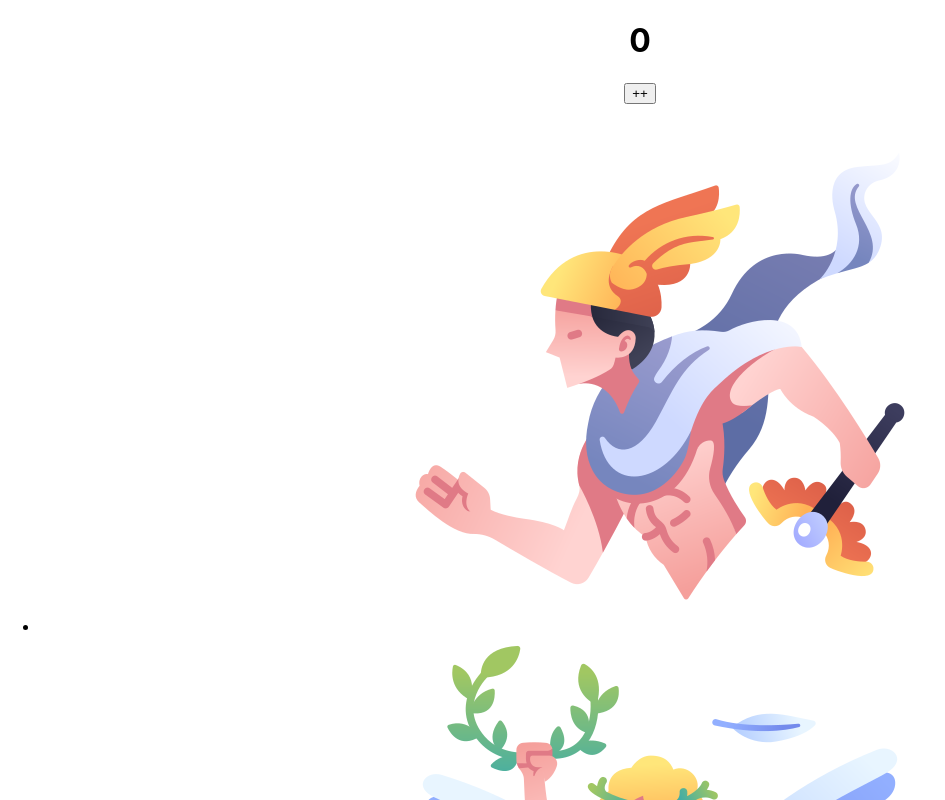
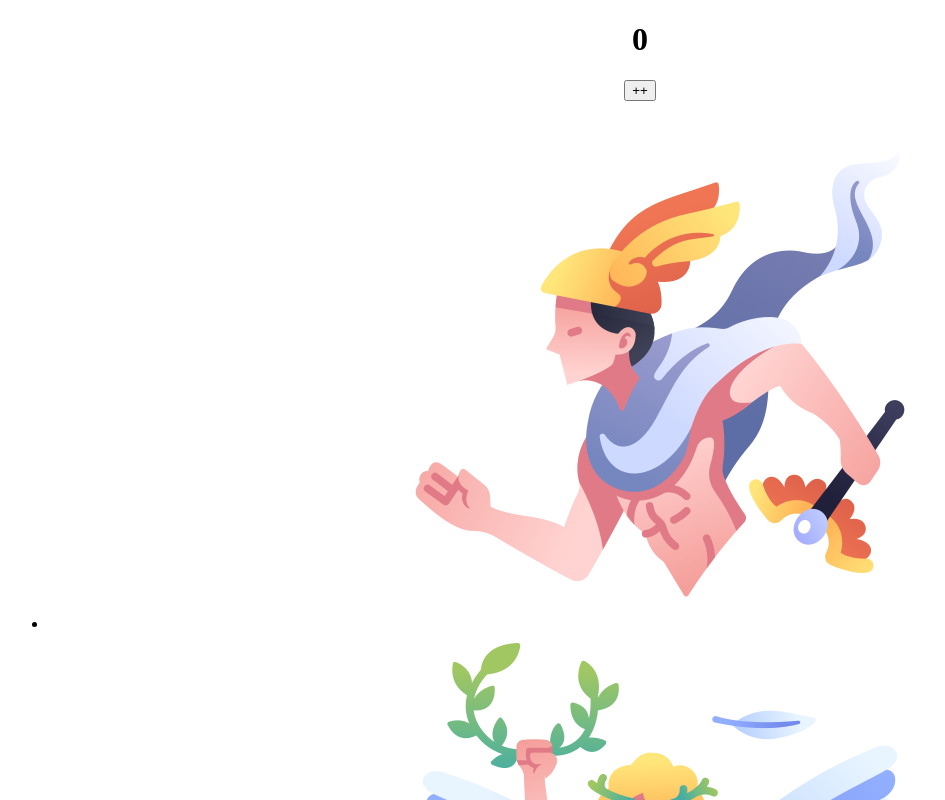
Before and after one commit to moonshoot17/card-match-game, a React (Create React App) app in the folder packages/client/: page / in a window 1280 px wide. Shown: the top 800 px of the page, without its empty margins (0-945 px from the left). Built offline with nearby package versions, Linux system fonts and the light colour scheme.

Commit message:
chore(client): remove unused files

```diff
--- a/packages/client/src/index.css
+++ /dev/null
@@ -1,13 +0,0 @@
-body {
-	margin: 0;
-	font-family: -apple-system, BlinkMacSystemFont, 'Segoe UI', 'Roboto', 'Oxygen',
-		'Ubuntu', 'Cantarell', 'Fira Sans', 'Droid Sans', 'Helvetica Neue',
-		sans-serif;
-	-webkit-font-smoothing: antialiased;
-	-moz-osx-font-smoothing: grayscale;
-}
-
-code {
-	font-family: source-code-pro, Menlo, Monaco, Consolas, 'Courier New',
-		monospace;
-}
--- a/packages/client/src/index.tsx
+++ b/packages/client/src/index.tsx
@@ -1,8 +1,6 @@
 import React from 'react';
 import ReactDOM from 'react-dom';
 import App from './App';
-import './index.css';
-import reportWebVitals from './reportWebVitals';
 
 ReactDOM.render(
 	<React.StrictMode>
@@ -10,8 +8,3 @@
 	</React.StrictMode>,
 	document.getElementById('root')
 );
-
-// If you want to start measuring performance in your app, pass a function
-// to log results (for example: reportWebVitals(console.log))
-// or send to an analytics endpoint. Learn more: https://bit.ly/CRA-vitals
-reportWebVitals();
--- a/packages/client/src/reportWebVitals.ts
+++ /dev/null
@@ -1,15 +0,0 @@
-import { ReportHandler } from 'web-vitals';
-
-const reportWebVitals = (onPerfEntry?: ReportHandler) => {
-	if (onPerfEntry && onPerfEntry instanceof Function) {
-		import('web-vitals').then(({ getCLS, getFID, getFCP, getLCP, getTTFB }) => {
-			getCLS(onPerfEntry);
-			getFID(onPerfEntry);
-			getFCP(onPerfEntry);
-			getLCP(onPerfEntry);
-			getTTFB(onPerfEntry);
-		});
-	}
-};
-
-export default reportWebVitals;
```
Also changed, not shown: packages/client/src/logo.svg (deleted).
